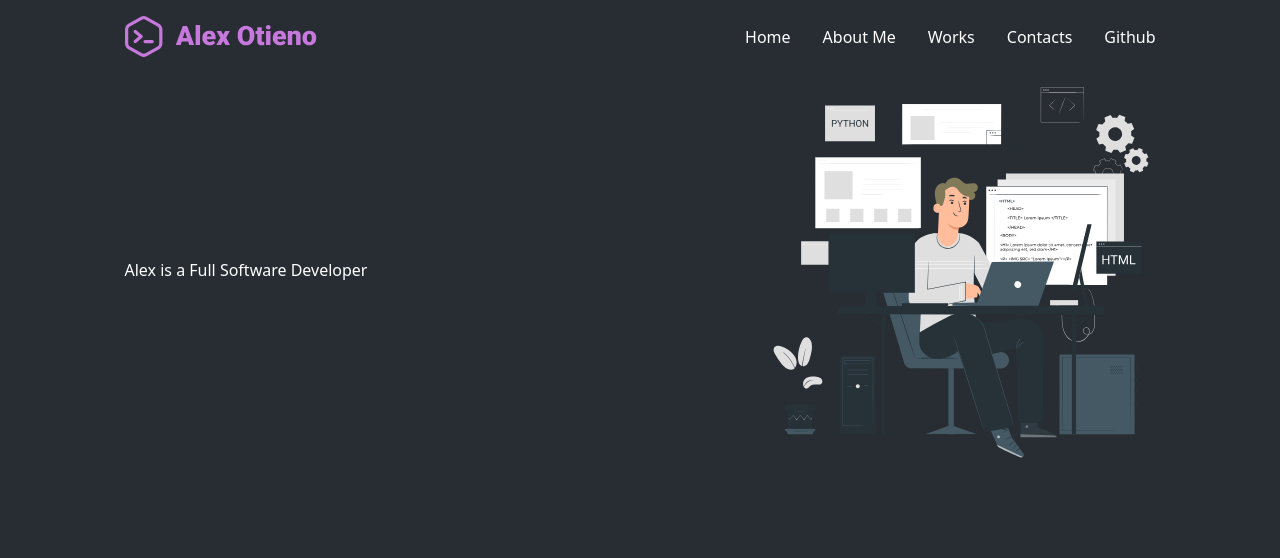
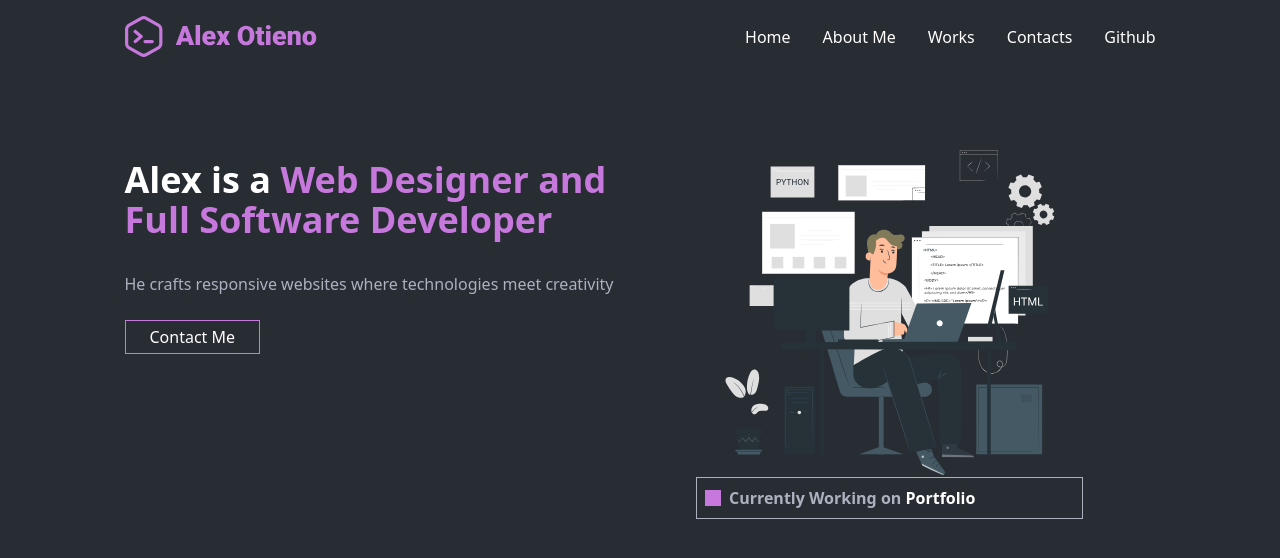
Before and after one commit to Alexotieno1717/portfolio, a React (Vite) app: page / in a window 1280 px wide. Shown: the top 558 px of the page. Built offline with nearby package versions, Linux system fonts and the light colour scheme.

Commit message:
:sparkles: feat: styled the title, desc, button & img  on the banner section

```diff
--- a/src/components/sections/BannerSection.tsx
+++ b/src/components/sections/BannerSection.tsx
@@ -1,5 +1,6 @@
 import img from '../../assets/Home_art 1.svg';
 import { ISectionBanner } from '../../../types';
+import { Link } from 'react-router-dom';
 
 interface BannerSectionProps {
   data: ISectionBanner;
@@ -10,13 +11,26 @@ const BannerSection = ({ data }: BannerSectionProps) => {
     <div className="lg:max-w-4xl xl:max-w-[1031px]  flex flex-wrap items-center justify-between mx-auto px-4 lg:px-0 py-20">
       <div className="grid grid-cols-2">
         <div>
-          <p>
-            {data.title} <span>{data.keyword}</span>
-          </p>
+          <h1 className="text-4xl font-semibold text-white pt-20">
+            {data.title} <span className="text-primary-purple">{data.keyword}</span>
+          </h1>
+          <p className="text-primary-gray text-base font-normal pt-8 pb-6">{data.description}</p>
+          <Link
+            to={data.buttonLink}
+            className="inline-flex items-center whitespace-nowrap btn-shadow border border-primary-purple hover:bg-primary-purple hover:bg-opacity-80 text-white px-6 py-1 text-base font-normal"
+          >
+            {data.buttonLable}
+          </Link>
         </div>
-      </div>
-      <div>
-        <img src={img} alt="svg home art" className="w-96" />
+        <div>
+          <img src={img} alt="svg home art" className="w-[505px] h-[397px] pt-16" />
+          <div className="flex gap-2 border border-primary-gray w-[75%] ml-14 py-2 px-2">
+            <div className="bg-primary-purple w-4 h-4 mt-1 ml-"></div>
+            <p className="text-primary-gray text-base font-semibold">
+              Currently Working on <span className="text-white">Portfolio</span>
+            </p>
+          </div>
+        </div>
       </div>
     </div>
   );
--- a/src/mock/index.ts
+++ b/src/mock/index.ts
@@ -3,7 +3,7 @@ import { ISectionBanner } from '../../types';
 const BannerData: ISectionBanner = {
   id: 1,
   title: 'Alex is a',
-  keyword: 'Full Software Developer',
+  keyword: 'Web Designer and Full Software Developer',
   description: 'He crafts responsive websites where technologies meet creativity',
   buttonLable: 'Contact Me',
   buttonLink: '/contact',
--- a/tailwind.config.js
+++ b/tailwind.config.js
@@ -1,14 +1,12 @@
 /** @type {import('tailwindcss').Config} */
 export default {
-  content: [
-    "./index.html",
-    "./src/**/*.{js,ts,jsx,tsx}",
-  ],
+  content: ['./index.html', './src/**/*.{js,ts,jsx,tsx}'],
   theme: {
     extend: {
       colors: {
-        "primary-purple": "#C778DD",
-        "primary-dark-blue" : "#282C33"
+        'primary-purple': '#C778DD',
+        'primary-gray': '#ABB2BF',
+        'primary-dark-blue': '#282C33',
       },
     },
   },
```
